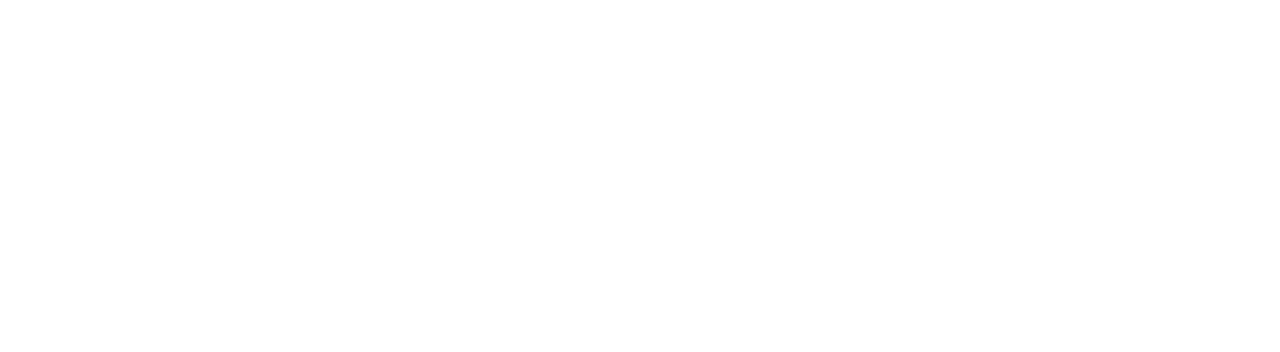
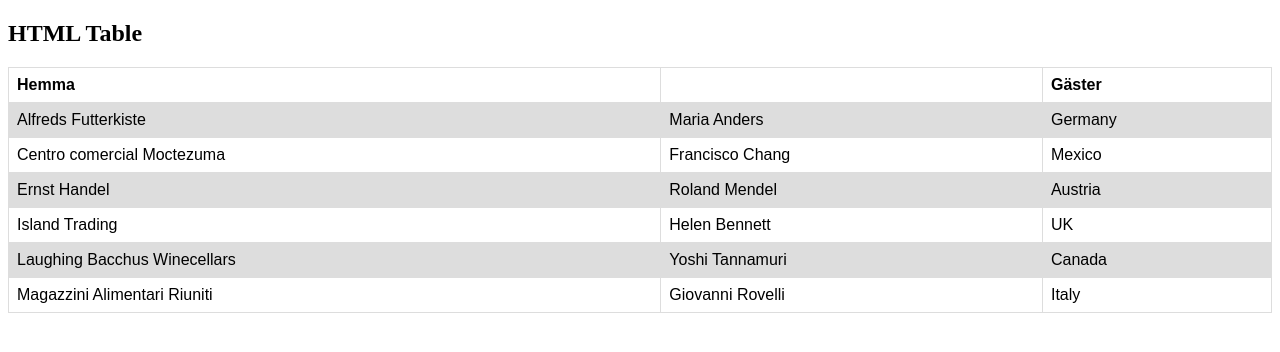
Before and after one commit to jesjo430/refsys, a plain HTML site: page index.html in a window 1280 px wide. Drawn offline with Linux system fonts and the light colour scheme.

Commit message:
Adds table with rubbish.

```diff
--- a/index.html
+++ b/index.html
@@ -1,9 +1,67 @@
 <!DOCTYPE html>
 <html>
-<head>
-<meta charset="UTF-8">
+    <head>
+        <style>
+        table {
+            font-family: arial, sans-serif;
+            border-collapse: collapse;
+            width: 100%;
+        }
 
-  <title>Refsys</title>
+        td, th {
+            border: 1px solid #dddddd;
+            text-align: left;
+            padding: 8px;
+        }
 
-</body>
+        td#1 {
+          border: 1px solid #dddddd;
+          text-align: center;
+        }
+
+        tr:nth-child(even) {
+            background-color: #dddddd;
+        }
+        </style>
+    </head>
+    <body>
+        <h2>HTML Table</h2>
+          <table>
+            <tr>
+              <th>Hemma<id="1"></th>
+              <th></th>
+              <th>Gäster</th>
+            </tr>
+            <tr>
+              <td>Alfreds Futterkiste</td>
+              <td>Maria Anders</td>
+              <td>Germany</td>
+            </tr>
+            <tr>
+              <td>Centro comercial Moctezuma</td>
+              <td>Francisco Chang</td>
+              <td>Mexico</td>
+            </tr>
+            <tr>
+              <td>Ernst Handel</td>
+              <td>Roland Mendel</td>
+              <td>Austria</td>
+            </tr>
+            <tr>
+              <td>Island Trading</td>
+              <td>Helen Bennett</td>
+              <td>UK</td>
+            </tr>
+            <tr>
+              <td>Laughing Bacchus Winecellars</td>
+              <td>Yoshi Tannamuri</td>
+              <td>Canada</td>
+            </tr>
+            <tr>
+              <td>Magazzini Alimentari Riuniti</td>
+              <td>Giovanni Rovelli</td>
+              <td>Italy</td>
+            </tr>
+          </table>
+     </body>
 </html>
```
